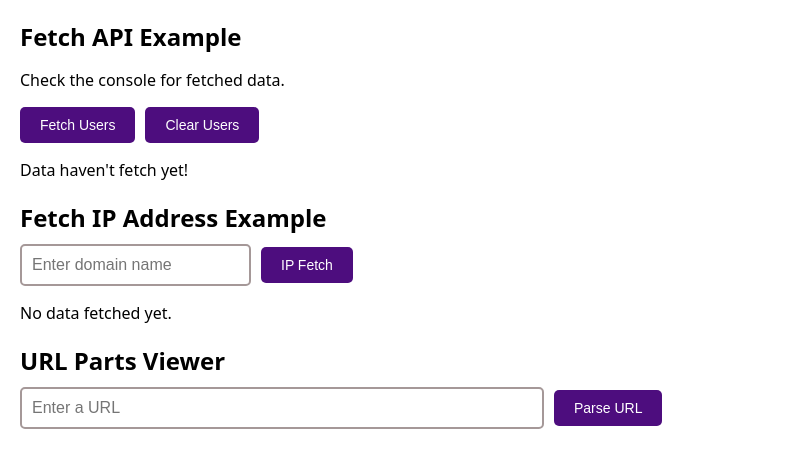
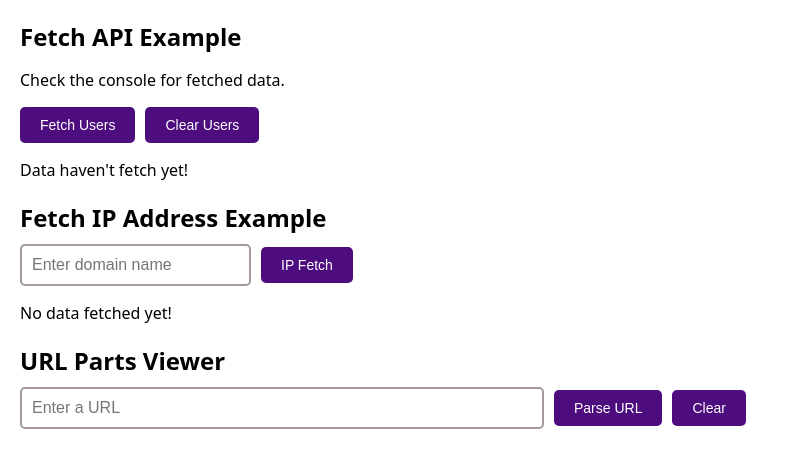
Before and after one commit to KevinHein-KSH/http-assets, a React (Vite) app: page / in a window 1280 px wide. Shown: the top 468 px of the page, without its empty margins (0-789 px from the left). Built offline with nearby package versions, Linux system fonts and the light colour scheme.

Commit message:
added delay, keyDown and clear

```diff
--- a/src/components/DNS/fetchIPAddress.tsx
+++ b/src/components/DNS/fetchIPAddress.tsx
@@ -74,7 +74,7 @@ export default function FetchIPAddress() {
       </button>
 
       {error && <p role="alert">Error: {error}</p>}
-      {!error && !loading && !ipAddress && <p>No data fetched yet.</p>}
+      {!error && !loading && !ipAddress && <p>No data fetched yet!</p>}
       {ipAddress && <p>IP Address: {ipAddress}</p>}
     </>
   );
--- a/src/components/URL/urlParts.tsx
+++ b/src/components/URL/urlParts.tsx
@@ -7,10 +7,15 @@ export default function UrlViewer() {
   const [loading, setLoading] = useState(false);
   const [input, setInput] = useState("");
 
-  function handleParse(inputUrl: string) {
+  const delay = (ms: number) => new Promise(res => setTimeout(res, ms));
+
+  async function handleParse(inputUrl: string) {
     setLoading(true);
     setError(null);
     setUrl(null);
+
+    await delay(1000); // simulate loading
+
     try {
       const parsedUrl = normalizeDomain(inputUrl);
       if (parsedUrl instanceof URL) {
@@ -35,11 +40,25 @@ export default function UrlViewer() {
         type="text"
         value={input}
         onChange={(e) => setInput(e.target.value)}
+        onKeyDown={(e) => {
+        if (e.key === 'Enter' && input.trim()) {
+            e.preventDefault();
+          handleParse(input);
+            }}}
         placeholder="Enter a URL"
         style={{ width: "500px" }}
       />
       <button onClick={() => handleParse(input)} disabled={loading}>
         {loading ? "Parsing..." : "Parse URL"}
+      </button>
+      <button
+        onClick={() => {
+          setUrl(null);
+          setError(null);
+        }}
+        disabled={loading || !(url instanceof URL)}
+      >
+        Clear
       </button>
 
       {error && <p style={{ color: "red" }}>{error}</p>}
```
